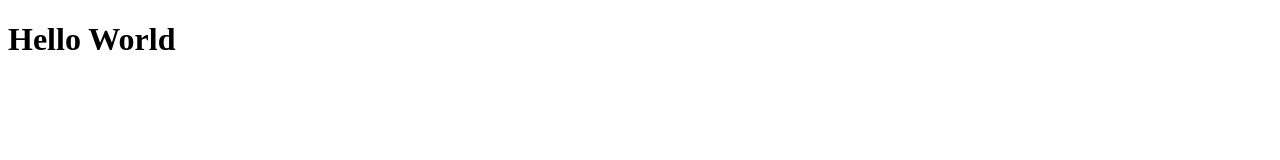
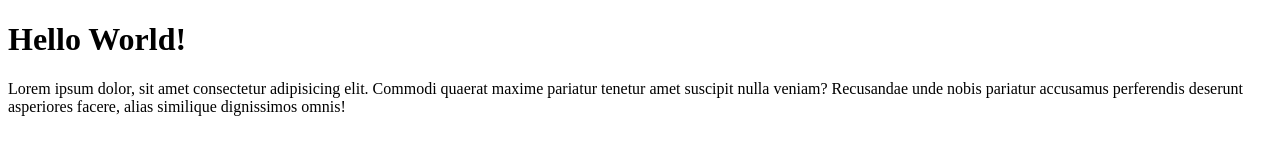
Before and after one commit to yaaraprograming/git-test, a plain HTML site: page index.html in a window 1280 px wide. Drawn offline with Linux system fonts and the light colour scheme.

Commit message:
menambahkan paragrah

```diff
--- a/index.html
+++ b/index.html
@@ -7,6 +7,7 @@
     <title>Coba Git Remote</title>
 </head>
 <body>
-    <h1>Hello World</h1>
+    <h1>Hello World!</h1>
+    <p>Lorem ipsum dolor, sit amet consectetur adipisicing elit. Commodi quaerat maxime pariatur tenetur amet suscipit nulla veniam? Recusandae unde nobis pariatur accusamus perferendis deserunt asperiores facere, alias similique dignissimos omnis!</p>
 </body>
 </html>
```
